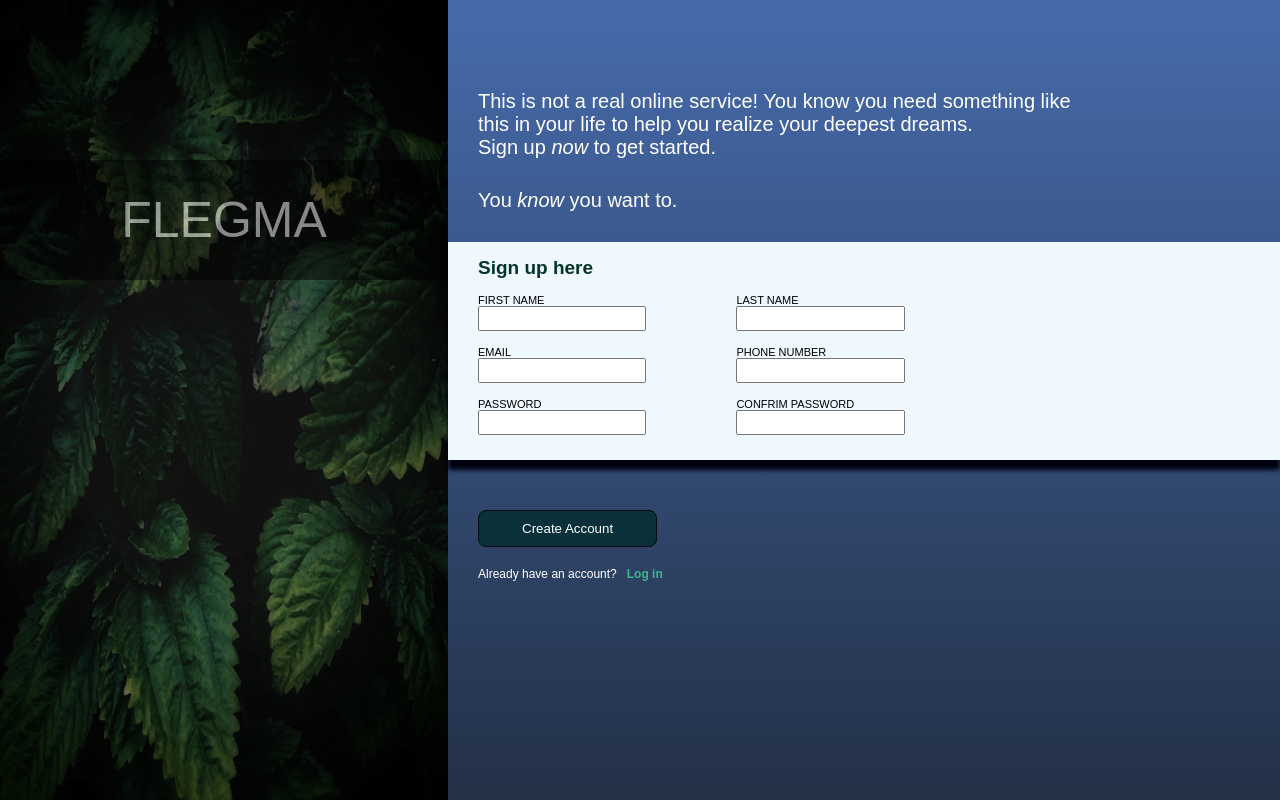
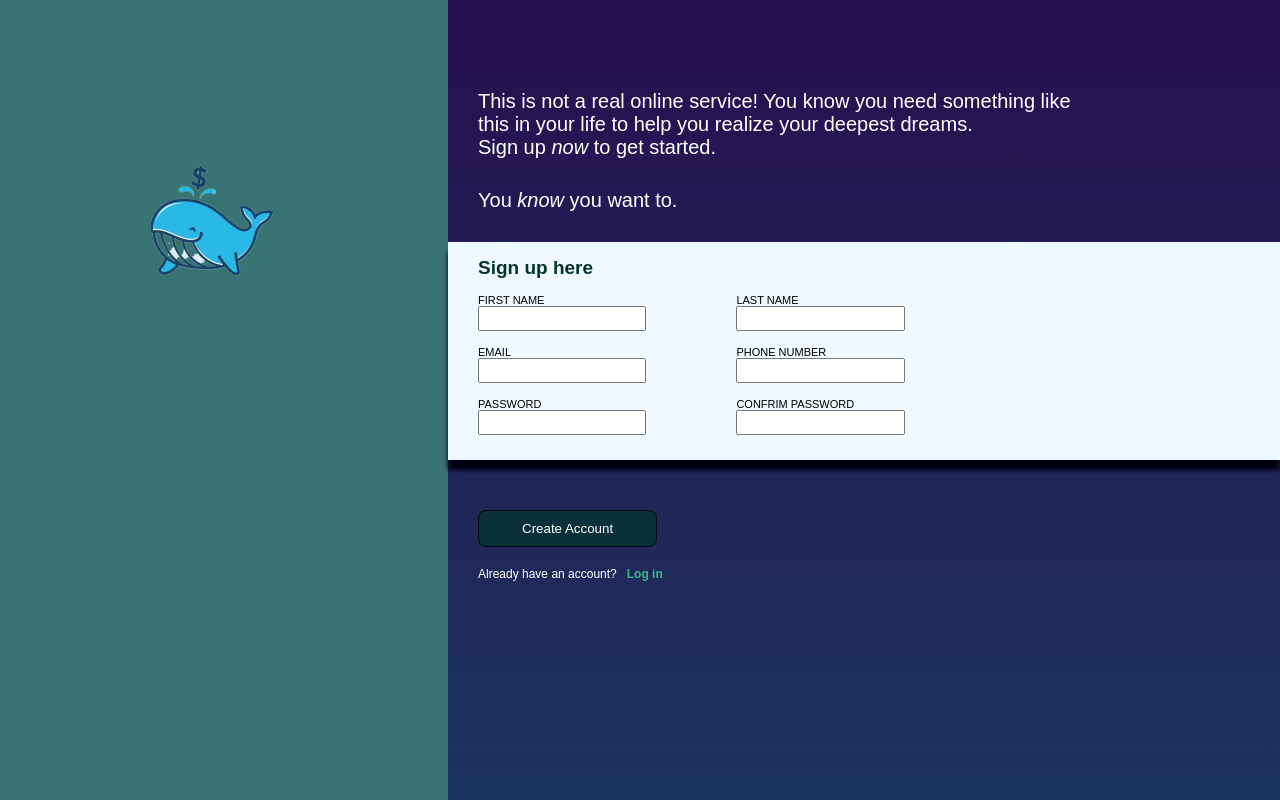
Before and after one commit to ejjubd/Sign-Up-Form, a plain HTML site: page index.html in a window 1280 px wide. Drawn offline with Linux system fonts and the light colour scheme.

Commit message:
Removed left image, added whale logo

```diff
--- a/index.html
+++ b/index.html
@@ -11,11 +11,14 @@
 
  <div class="main-container">
          <div class="left-image">
-                 <img src="./images/pexels-rahul-shah-1546027.jpg" alt="">
+                 <img id="big-image" src="" alt="">
 
 
          <div class="logo">
-                 <span id="logo-text">FLEGMA</span>
+                <span class="logo-text">
+                    <img id="logo-image" src="./images/Whalee.png" alt="">
+
+               </span>
         </div>
     </div>
         <div class="background-part">
--- a/style.css
+++ b/style.css
@@ -6,16 +6,14 @@
 }
 
 body{
-    background-color: rgb(204, 196, 185);
+    background-color: rgb(57, 116, 116);
     font-family: 'Alumni Sans Pinstripe', sans-serif;
+
 
 }
 
-
 .main-container{
     display: flex;
-
-
 }
 
 
@@ -25,37 +23,48 @@ body{
     width: 35vw;
     display: flex;
 
+
 }
-img{
+.big-image{
     height: 100vh;
     width: 100%;
 }
 
 .logo{
    height: 15vh;
-   background-color: black;
-   opacity: 0.5;
+
+
    width: 100%;
    position: absolute;
    top: 20%;
    display: flex;
-  align-items: center;
-  text-align: center;
-
+   justify-content: center;
+  gap: 5px;
 
 }
 
-#logo-text{
+#logo-image{
+
+}
+
+
+.logo-text{
     color: white;
-    font-size: 50px;
+    font-size: 30px;
+    display: flex;
+    flex-direction: row;
+    justify-content: center;
+    align-items: center;
     width: 100%;
+    gap: 5px;
+
 }
 
 .background-part{
     position: relative;
     display: flex;
     height: 100vh;
-    background: linear-gradient(#466bac,#233046) ;
+    background: linear-gradient(#261050,#1c345e) ;
     flex-direction: column;
     width: 65vw;
     color: white;
```
Also changed, not shown: images/Whalee.png (added).
